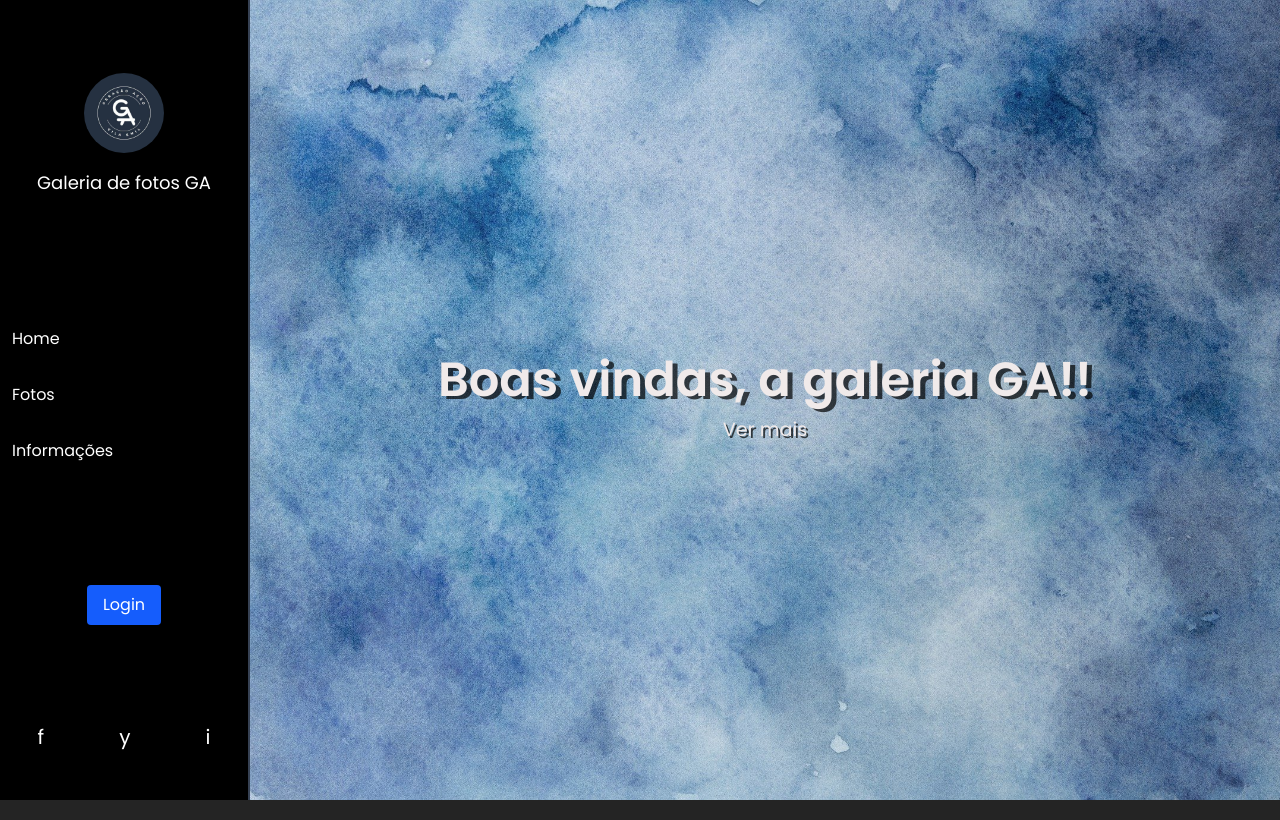
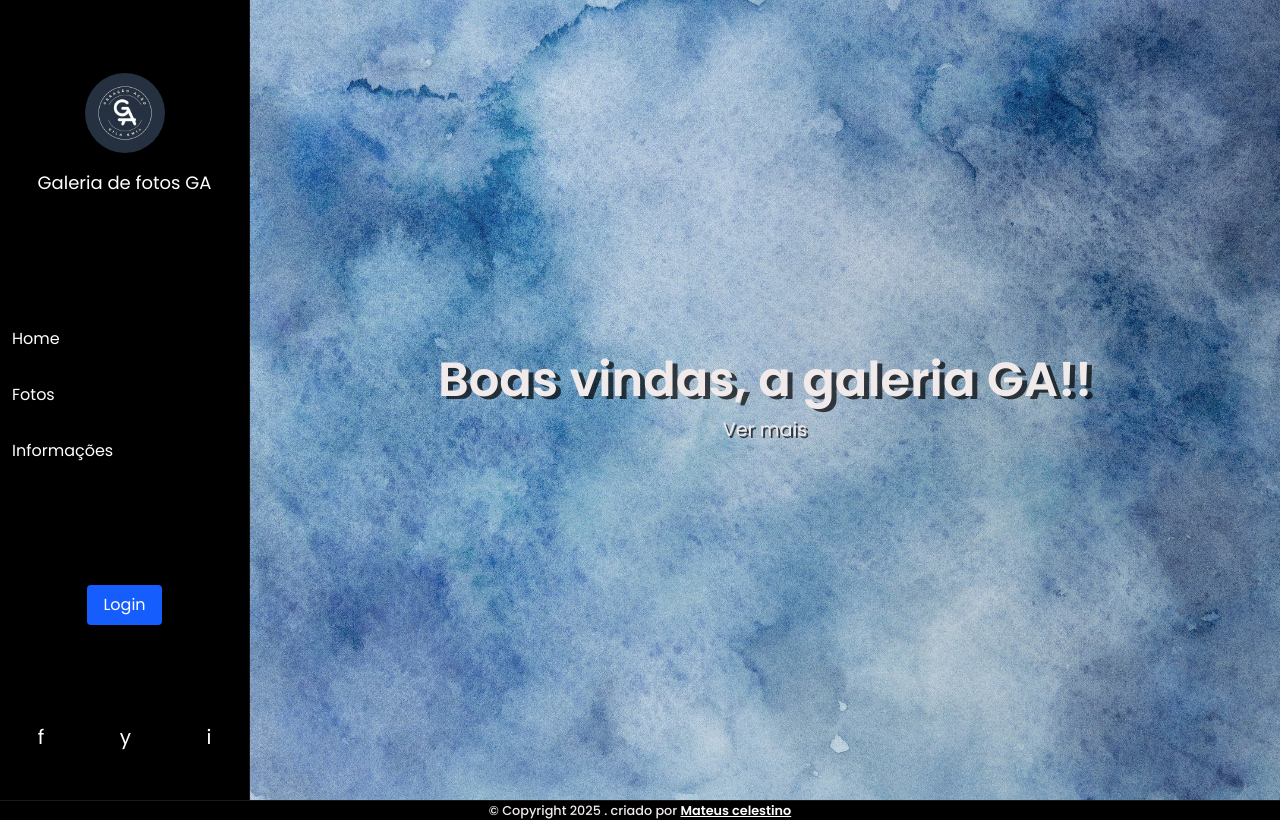
Before and after one commit to devMateus02/galeria_GA, a React (Vite) app in the folder galeria/: page / in a window 1280 px wide. Built offline with nearby package versions, Linux system fonts and the light colour scheme.

Commit message:
ajustando css e footer

```diff
--- a/galeria/src/App.jsx
+++ b/galeria/src/App.jsx
@@ -12,15 +12,18 @@ function App() {
   <>
  <div className="flex flex-col lg:flex-row relative ">
   <NavBar />
-
     <Routes>
       <Route path="/" element={<Home />} />
       <Route path="/foto" element={<Foto />} />
       <Route path="/info" element={<Info />} />
       <Route path="/painel" element={<PainelAdm />} />
     </Routes>
-
 </div>
+<footer className='bg-black border-t-1 border-[rgba(255,255,255,.1)]'>
+  <p className='text-[.8em] font-medium '>
+    © Copyright 2025 . criado por <a className='underline font-semibold text-white' href="https://mateuscelestinoportifolio.vercel.app/">Mateus celestino</a>
+    </p>
+  </footer>
 </>)
 }
 
--- a/galeria/src/components/Nav-bar.jsx
+++ b/galeria/src/components/Nav-bar.jsx
@@ -141,7 +141,7 @@ function NavBar() {
   transform transition-transform duration-300 ease-in-out
   ${menuAberto ? "translate-x-0" : "-translate-x-full"}
   lg:translate-x-0 lg:flex lg:flex-col lg:items-center
-  border-r-2 border-gray-700
+  border-r-1 border-[rgba(255,255,255,.1)]
 `}>
 
         <div className="text-center mt-6 flex items-center gap-4 flex-col ">
```
